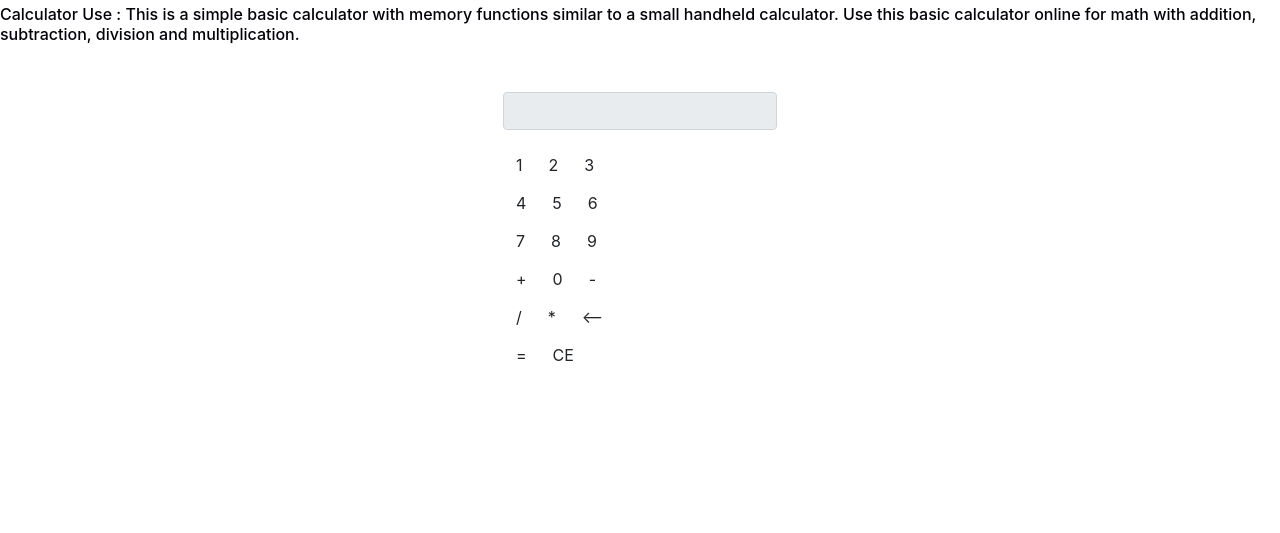
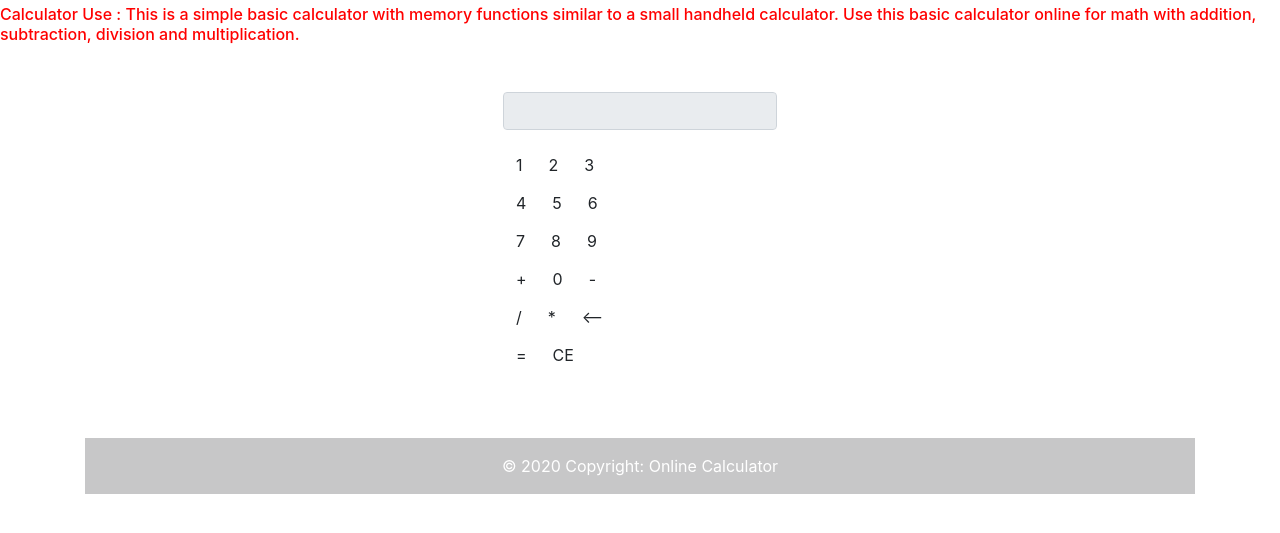
Before and after one commit to Thisarahetz/Calculator-Hacktoberfest2022, a plain HTML site: page index.html in a window 1280 px wide. Shown: the part 41-574 px from the top of the page. Drawn offline with Linux system fonts and the light colour scheme.

Commit message:
footer aded

```diff
--- a/index.html
+++ b/index.html
@@ -9,7 +9,7 @@
     </head>
     <body>
         <h2><div class="headline d-flex justify-content-center">Calculator</div> </h2>
-        <h6 style="color:rgb(1, 1, 8);><div class="headline d-flex justify-content-center">   Calculator Use :
+        <h6 style="color: rgb(21, 2, 2)";><div class="headline d-flex justify-content-center">   Calculator Use :
             This is a simple basic calculator with memory functions similar to a small handheld calculator. Use this basic calculator online for math with addition, subtraction, division and multiplication.</div> </h6>
     <div class="row mt-5">
         <div class="col-md-12 d-flex justify-content-center">
@@ -88,5 +88,26 @@
     </div>
     </div>
     <script type="text/javascript" src="js/main.js"></script>
+    <!-- footer -->
+
+        <!-- Remove the container if you want to extend the Footer to full width. -->
+<div class="container my-5">
+
+    <footer class="bg-light text-center text-white">
+    <!-- Grid container -->
+
+
+    <!-- Copyright -->
+    <div class="text-center p-3" style="background-color: rgba(0, 0, 0, 0.2);">
+      © 2020 Copyright:
+      <a class="text-white" href="#">Online Calculator</a>
+    </div>
+    <!-- Copyright -->
+  </footer>
+
+  </div>
+  <!-- End of .container -->
+
+    <!-- footer end-->
 </body>
 </html>
```
